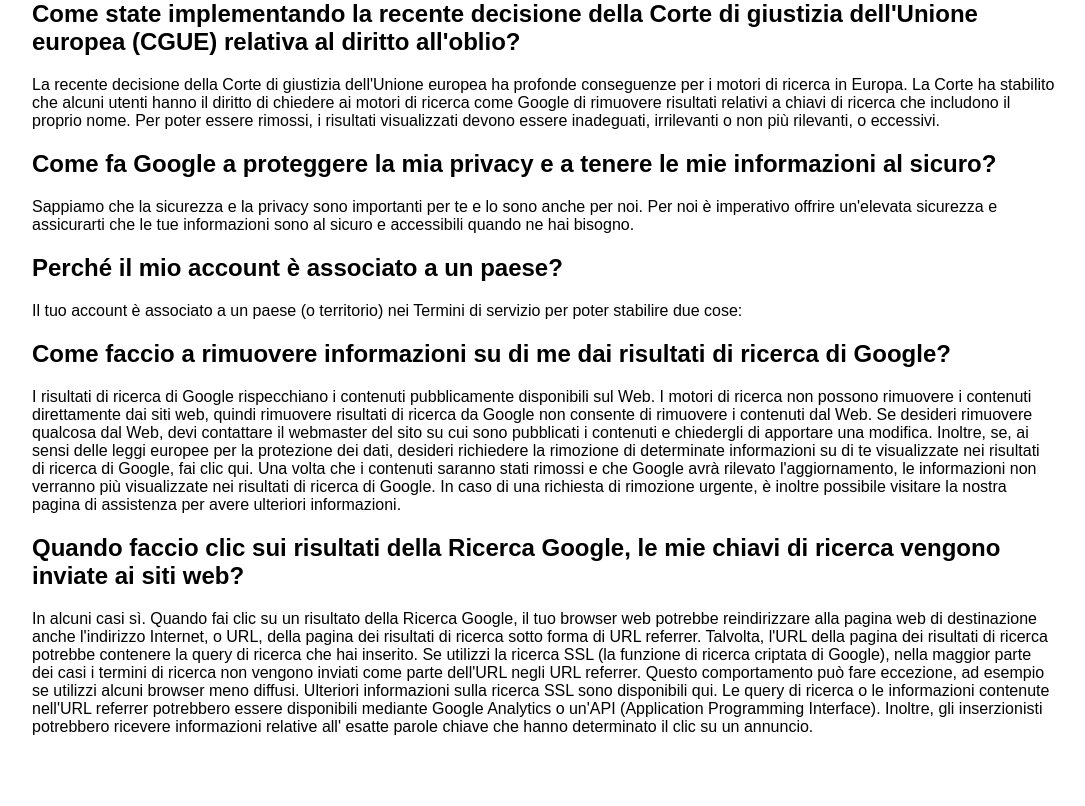
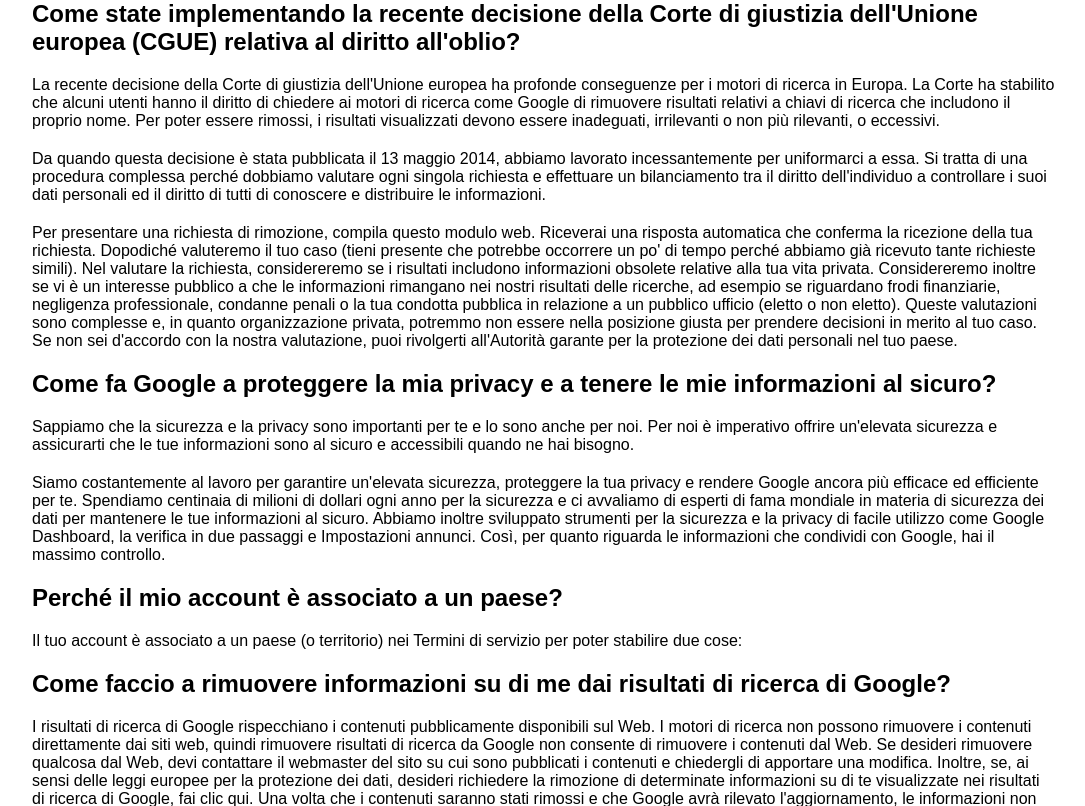
Before and after one commit to Barbon14/php-google-faq, a PHP site: page / in a window 1280 px wide. Shown: the top 806 px of the page, without its empty margins (96-1181 px from the left). Before the commit the page ends 735 px from the top, so only its background shows below. Run offline with PHP 8.4, Linux system fonts and the light colour scheme.

Commit message:
Add: content

```diff
--- a/index.php
+++ b/index.php
@@ -11,11 +11,14 @@
         $faqs = [
             [
                 'title' => "Come state implementando la recente decisione della Corte di giustizia dell'Unione europea (CGUE) relativa al diritto all'oblio?",
-                'content' => "La recente decisione della Corte di giustizia dell'Unione europea ha profonde conseguenze per i motori di ricerca in Europa. La Corte ha stabilito che alcuni utenti hanno il diritto di chiedere ai motori di ricerca come Google di rimuovere risultati relativi a chiavi di ricerca che includono il proprio nome. Per poter essere rimossi, i risultati visualizzati devono essere inadeguati, irrilevanti o non più rilevanti, o eccessivi."
+                'content' => "La recente decisione della Corte di giustizia dell'Unione europea ha profonde conseguenze per i motori di ricerca in Europa. La Corte ha stabilito che alcuni utenti hanno il diritto di chiedere ai motori di ricerca come Google di rimuovere risultati relativi a chiavi di ricerca che includono il proprio nome. Per poter essere rimossi, i risultati visualizzati devono essere inadeguati, irrilevanti o non più rilevanti, o eccessivi.",
+                'content1' => "Da quando questa decisione è stata pubblicata il 13 maggio 2014, abbiamo lavorato incessantemente per uniformarci a essa. Si tratta di una procedura complessa perché dobbiamo valutare ogni singola richiesta e effettuare un bilanciamento tra il diritto dell'individuo a controllare i suoi dati personali ed il diritto di tutti di conoscere e distribuire le informazioni.",
+                'content2' => "Per presentare una richiesta di rimozione, compila questo modulo web. Riceverai una risposta automatica che conferma la ricezione della tua richiesta. Dopodiché valuteremo il tuo caso (tieni presente che potrebbe occorrere un po' di tempo perché abbiamo già ricevuto tante richieste simili). Nel valutare la richiesta, considereremo se i risultati includono informazioni obsolete relative alla tua vita privata. Considereremo inoltre se vi è un interesse pubblico a che le informazioni rimangano nei nostri risultati delle ricerche, ad esempio se riguardano frodi finanziarie, negligenza professionale, condanne penali o la tua condotta pubblica in relazione a un pubblico ufficio (eletto o non eletto). Queste valutazioni sono complesse e, in quanto organizzazione privata, potremmo non essere nella posizione giusta per prendere decisioni in merito al tuo caso. Se non sei d'accordo con la nostra valutazione, puoi rivolgerti all'Autorità garante per la protezione dei dati personali nel tuo paese.",
             ],
             [
                 'title' => "Come fa Google a proteggere la mia privacy e a tenere le mie informazioni al sicuro?",
-                'content' => "Sappiamo che la sicurezza e la privacy sono importanti per te e lo sono anche per noi. Per noi è imperativo offrire un'elevata sicurezza e assicurarti che le tue informazioni sono al sicuro e accessibili quando ne hai bisogno."
+                'content' => "Sappiamo che la sicurezza e la privacy sono importanti per te e lo sono anche per noi. Per noi è imperativo offrire un'elevata sicurezza e assicurarti che le tue informazioni sono al sicuro e accessibili quando ne hai bisogno.",
+                'content1' => "Siamo costantemente al lavoro per garantire un'elevata sicurezza, proteggere la tua privacy e rendere Google ancora più efficace ed efficiente per te. Spendiamo centinaia di milioni di dollari ogni anno per la sicurezza e ci avvaliamo di esperti di fama mondiale in materia di sicurezza dei dati per mantenere le tue informazioni al sicuro. Abbiamo inoltre sviluppato strumenti per la sicurezza e la privacy di facile utilizzo come Google Dashboard, la verifica in due passaggi e Impostazioni annunci. Così, per quanto riguarda le informazioni che condividi con Google, hai il massimo controllo."
             ],
             [
                 'title' => "Perché il mio account è associato a un paese?",
@@ -43,7 +46,7 @@
                     }
                 }
                 foreach ($faq as $key => $value) {
-                    if ($key === 'content') {
+                    if (str_contains($key, 'content')) {
                         echo "<p>$value<p>";
                     }
                 }
```
